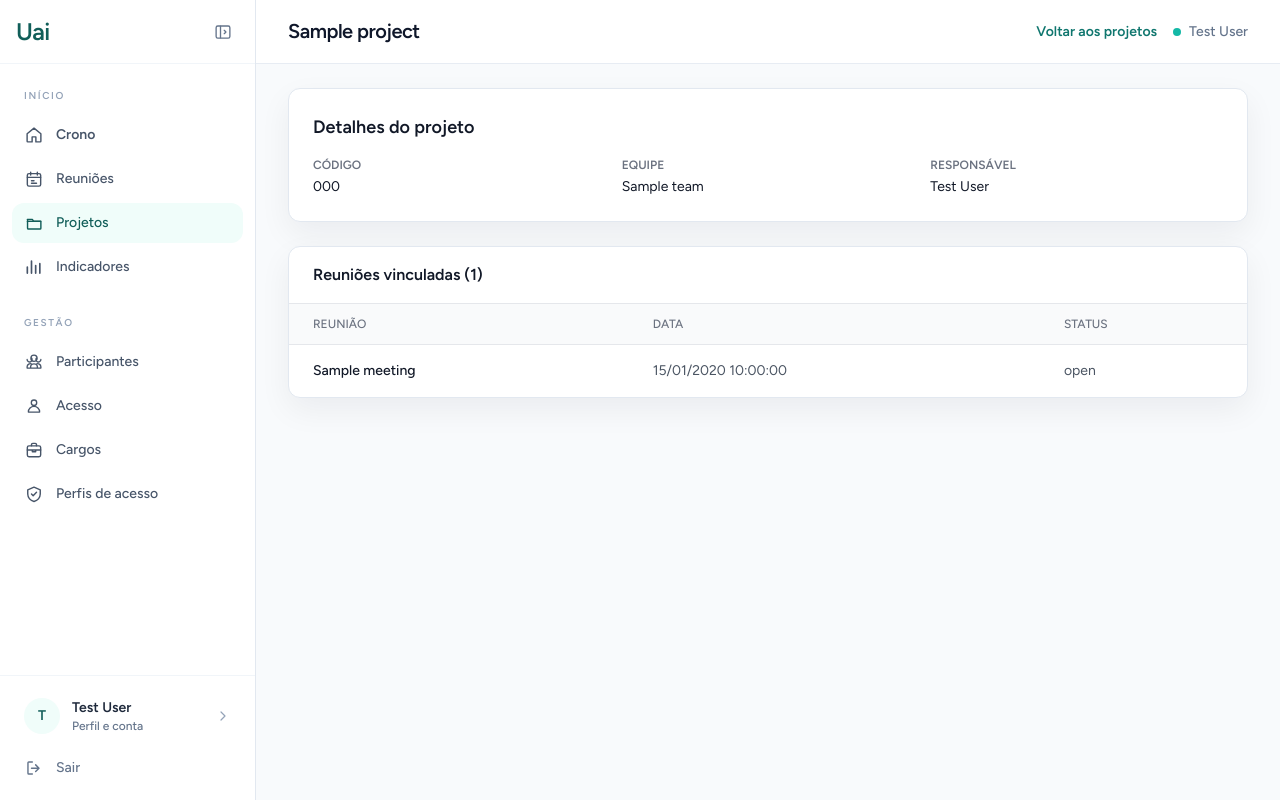
After one commit to MariCristianiRibeiro/ADS_MariRibeiro_Uai.exe, a Laravel app: page /projects/1 in a window 1280 px wide. The commit adds this page. Run offline with Laravel 12, Linux system fonts and the light colour scheme; a user stored in the database is signed in; data comes from the database, SQL or seed files in the repository; tables that the repository leaves empty hold one stand-in row (values such as "Sample post"); style sheets or scripts are compiled from the project's sources; parts of the project's set-up code (start-up, migrations or seed data) failed here and were passed over.

Commit message:
Ajuste de linhas para detalhes nos menus

```diff
--- a/app/Http/Controllers/ProjectController.php
+++ b/app/Http/Controllers/ProjectController.php
@@ -18,6 +18,15 @@ class ProjectController extends Controller
         return view('projects.index', [
             'projects' => Project::query()->withCount('meetings')->orderBy('name')->get(),
         ]);
+    }
+
+    public function show(Project $project): View
+    {
+        abort_unless(Auth::user()->hasPermission('projects.view'), 403);
+
+        $project->load(['team', 'manager', 'meetings' => fn ($query) => $query->orderByDesc('date')->orderByDesc('time')]);
+
+        return view('projects.show', compact('project'));
     }
 
     public function create(Request $request): View
--- a/resources/css/app.css
+++ b/resources/css/app.css
@@ -67,6 +67,8 @@ main .overflow-hidden.bg-white.rounded-lg, main .overflow-hidden.bg-white.rounde
 main table thead { background-color: var(--surface-soft); }
 main table tbody tr { transition: background-color .15s ease; }
 main table tbody tr:hover > td { background-color: #e5e7eb !important; }
+main table tbody tr.clickable-table-row { cursor: pointer; }
+main table tbody tr.clickable-table-row:focus-visible > td { outline: 2px solid rgba(15, 118, 110, .45); outline-offset: -2px; }
 main form label { line-height: 1.45; }
 main form button[type="submit"] { min-height: 2.65rem; border-radius: .5rem; font-weight: 650; transition: background-color .15s ease, box-shadow .15s ease, transform .15s ease; }
 main form button[type="submit"]:not(.bg-red-600):not(.bg-red-700):not(.bg-rose-600):not(.bg-rose-700):not(.bg-amber-600):not(.bg-amber-700):not(.bg-teal-700):not(.bg-transparent) { background-color: var(--ink); }
--- a/resources/views/access-profiles/index.blade.php
+++ b/resources/views/access-profiles/index.blade.php
@@ -2,5 +2,5 @@
     <x-slot name="header"><h2 class="font-semibold text-xl text-gray-800 leading-tight">Perfis de acesso</h2></x-slot>
     <div class="py-6"><div class="mx-auto max-w-7xl sm:px-6 lg:px-8"><div class="mb-4 flex flex-wrap items-center justify-between gap-3"><form method="GET"><input name="search" value="{{ request('search') }}" placeholder="Pesquisar perfil" class="rounded-md border-gray-300"><button class="ml-2 rounded bg-gray-800 px-4 py-2 text-white">Buscar</button></form><div class="flex flex-wrap gap-2">@can('access_profiles.administer')<a href="{{ route('access-profiles.permissions.create') }}" class="rounded border px-4 py-2">Nova permissão</a><a href="{{ route('access-profiles.audit') }}" class="rounded border px-4 py-2">Histórico de acessos</a>@endcan @can('access_profiles.create')<a href="{{ route('access-profiles.create') }}" class="rounded bg-gray-800 px-4 py-2 text-white">Novo perfil</a>@endcan</div></div>
         @if (session('success'))<p class="mb-4 text-green-700">{{ session('success') }}</p>@endif
-        <div class="overflow-x-auto rounded bg-white shadow"><table class="w-full"><thead><tr class="border-b text-left"><th class="p-4">Nome</th><th class="p-4">Permissões</th><th class="p-4">Status</th><th class="p-4">Ações</th></tr></thead><tbody>@forelse ($profiles as $profile)<tr class="border-b"><td class="p-4">{{ $profile->name }}<div class="text-sm text-gray-500">{{ $profile->description }}</div></td><td class="p-4">{{ $profile->permissions_count }}</td><td class="p-4">{{ $profile->active ? 'Ativo' : 'Inativo' }}</td><td class="p-4">@can('access_profiles.edit')<a class="text-teal-700" href="{{ route('access-profiles.edit', $profile) }}">Editar</a>@endcan @if ($profile->active) @can('access_profiles.administer')<form class="inline" method="POST" action="{{ route('access-profiles.deactivate', $profile) }}" onsubmit="return confirm('Inativar este perfil?')">@csrf @method('PATCH')<button class="ml-3 text-red-700">Inativar</button></form>@endcan @endif</td></tr>@empty<tr><td colspan="4" class="p-4">Nenhum perfil cadastrado.</td></tr>@endforelse</tbody></table></div>{{ $profiles->links() }}</div></div>
+        <div class="overflow-x-auto rounded bg-white shadow"><table class="w-full"><thead><tr class="border-b text-left"><th class="p-4">Nome</th><th class="p-4">Permissões</th><th class="p-4">Status</th><th class="p-4">Ações</th></tr></thead><tbody>@forelse ($profiles as $profile)<tr class="border-b clickable-table-row" role="link" tabindex="0" onclick="if (!event.target.closest('a, button, form')) window.location.href='{{ route('access-profiles.edit', $profile) }}'" onkeydown="if (event.key === 'Enter') window.location.href='{{ route('access-profiles.edit', $profile) }}'"><td class="p-4">{{ $profile->name }}<div class="text-sm text-gray-500">{{ $profile->description }}</div></td><td class="p-4">{{ $profile->permissions_count }}</td><td class="p-4">{{ $profile->active ? 'Ativo' : 'Inativo' }}</td><td class="p-4">@can('access_profiles.edit')<a class="text-teal-700" href="{{ route('access-profiles.edit', $profile) }}">Editar</a>@endcan @if ($profile->active) @can('access_profiles.administer')<form class="inline" method="POST" action="{{ route('access-profiles.deactivate', $profile) }}" onsubmit="return confirm('Inativar este perfil?')">@csrf @method('PATCH')<button class="ml-3 text-red-700">Inativar</button></form>@endcan @endif</td></tr>@empty<tr><td colspan="4" class="p-4">Nenhum perfil cadastrado.</td></tr>@endforelse</tbody></table></div>{{ $profiles->links() }}</div></div>
 </x-app-layout>
--- a/resources/views/job-positions/index.blade.php
+++ b/resources/views/job-positions/index.blade.php
@@ -2,5 +2,5 @@
     <x-slot name="header"><h2 class="font-semibold text-xl text-gray-800 leading-tight">Cargos</h2></x-slot>
     <div class="py-6"><div class="mx-auto max-w-7xl sm:px-6 lg:px-8"><div class="mb-4 flex justify-between"><form method="GET"><input name="search" value="{{ request('search') }}" placeholder="Pesquisar cargo" class="rounded-md border-gray-300"><button class="ml-2 rounded bg-gray-800 px-4 py-2 text-white">Buscar</button></form><a href="{{ route('job-positions.create') }}" class="rounded bg-gray-800 px-4 py-2 text-white">Novo cargo</a></div>
         @if (session('success'))<p class="mb-4 text-green-700">{{ session('success') }}</p>@endif
-        <div class="overflow-x-auto rounded bg-white shadow"><table class="w-full"><thead><tr class="border-b text-left"><th class="p-4">Cargo</th><th class="p-4">Código</th><th class="p-4">Participantes</th><th class="p-4">Status</th><th class="p-4">Ações</th></tr></thead><tbody>@forelse ($positions as $position)<tr class="border-b"><td class="p-4">{{ $position->name }}<div class="text-sm text-gray-500">{{ $position->description }}</div></td><td class="p-4">{{ $position->code }}</td><td class="p-4">{{ $position->users_count }}</td><td class="p-4">{{ $position->active ? 'Ativo' : 'Inativo' }}</td><td class="p-4"><a class="text-teal-700" href="{{ route('job-positions.edit', $position) }}">Editar</a>@if ($position->active)<form class="inline" method="POST" action="{{ route('job-positions.deactivate', $position) }}" onsubmit="return confirm('Inativar este cargo?')">@csrf @method('PATCH')<button class="ml-3 text-red-700">Inativar</button></form>@endif</td></tr>@empty<tr><td colspan="5" class="p-4">Nenhum cargo cadastrado.</td></tr>@endforelse</tbody></table></div>{{ $positions->links() }}</div></div>
+                        <div class="overflow-x-auto rounded bg-white shadow"><table class="w-full"><thead><tr class="border-b text-left"><th class="p-4">Cargo</th><th class="p-4">Código</th><th class="p-4">Participantes</th><th class="p-4">Status</th><th class="p-4">Ações</th></tr></thead><tbody>@forelse ($positions as $position)<tr class="border-b clickable-table-row" role="link" tabindex="0" onclick="if (!event.target.closest('a, button, form')) window.location.href='{{ route('job-positions.edit', $position) }}'" onkeydown="if (event.key === 'Enter') window.location.href='{{ route('job-positions.edit', $position) }}'"><td class="p-4">{{ $position->name }}<div class="text-sm text-gray-500">{{ $position->description }}</div></td><td class="p-4">{{ $position->code }}</td><td class="p-4">{{ $position->users_count }}</td><td class="p-4">{{ $position->active ? 'Ativo' : 'Inativo' }}</td><td class="p-4"><a class="text-teal-700" href="{{ route('job-positions.edit', $position) }}">Editar</a>@if ($position->active)<form class="inline" method="POST" action="{{ route('job-positions.deactivate', $position) }}" onsubmit="return confirm('Inativar este cargo?')">@csrf @method('PATCH')<button class="ml-3 text-red-700">Inativar</button></form>@endif</td></tr>@empty<tr><td colspan="5" class="p-4">Nenhum cargo cadastrado.</td></tr>@endforelse</tbody></table></div>{{ $positions->links() }}</div></div>
 </x-app-layout>
--- a/resources/views/participants/index.blade.php
+++ b/resources/views/participants/index.blade.php
@@ -60,7 +60,7 @@
                         </thead>
                         <tbody class="bg-white divide-y divide-gray-200">
                             @forelse ($participants as $participant)
-                                <tr>
+                                <tr class="clickable-table-row" role="link" tabindex="0" onclick="if (!event.target.closest('a, button, form')) window.location.href='{{ route('participants.edit', $participant) }}'" onkeydown="if (event.key === 'Enter') window.location.href='{{ route('participants.edit', $participant) }}'">
                                     <td class="px-6 py-4 whitespace-nowrap text-sm text-gray-900">{{ $participant->name }}</td>
                                     <td class="px-6 py-4 whitespace-nowrap text-sm text-gray-600">{{ $participant->email }}</td>
                                     <td class="px-6 py-4 whitespace-nowrap text-sm text-gray-600">{{ $participant->phone ?? '-' }}</td>
--- a/resources/views/projects/index.blade.php
+++ b/resources/views/projects/index.blade.php
@@ -27,13 +27,15 @@
                                 <tr>
                                     <th scope="col" class="px-6 py-3 text-left text-xs font-medium uppercase tracking-wider text-gray-500">Projeto</th>
                                     <th scope="col" class="px-6 py-3 text-left text-xs font-medium uppercase tracking-wider text-gray-500">Reuniões vinculadas</th>
+                                    <th scope="col" class="px-6 py-3 text-left text-xs font-medium uppercase tracking-wider text-gray-500">Ações</th>
                                 </tr>
                             </thead>
                             <tbody class="divide-y divide-gray-200 bg-white">
                                 @foreach ($projects as $project)
-                                    <tr>
+                                    <tr class="clickable-table-row" role="link" tabindex="0" onclick="if (!event.target.closest('a, button, form')) window.location.href='{{ route('projects.show', $project) }}'" onkeydown="if (event.key === 'Enter') window.location.href='{{ route('projects.show', $project) }}'">
                                         <td class="whitespace-nowrap px-6 py-4 text-sm font-medium text-gray-900">{{ $project->name }}</td>
                                         <td class="whitespace-nowrap px-6 py-4 text-sm text-gray-600">{{ $project->meetings_count }}</td>
+                                        <td class="whitespace-nowrap px-6 py-4 text-sm"><a href="{{ route('projects.show', $project) }}" class="text-teal-700 hover:text-teal-900">Detalhes</a></td>
                                     </tr>
                                 @endforeach
                             </tbody>
--- /dev/null
+++ b/resources/views/projects/show.blade.php
@@ -0,0 +1,45 @@
+<x-app-layout>
+    <x-slot name="header">
+        <div class="flex items-center justify-between gap-4">
+            <h2 class="text-xl font-semibold leading-tight text-gray-800">{{ $project->name }}</h2>
+            <a href="{{ route('projects.index') }}" class="text-sm font-semibold text-teal-700 hover:text-teal-900">Voltar aos projetos</a>
+        </div>
+    </x-slot>
+
+    <div class="py-6">
+        <div class="mx-auto max-w-7xl space-y-6 sm:px-6 lg:px-8">
+            <section class="rounded-lg bg-white p-6 shadow-sm">
+                <h3 class="text-lg font-semibold text-gray-900">Detalhes do projeto</h3>
+                <dl class="mt-4 grid gap-4 sm:grid-cols-3">
+                    <div><dt class="text-xs font-semibold uppercase text-gray-500">Código</dt><dd class="mt-1 text-sm text-gray-900">{{ $project->code }}</dd></div>
+                    <div><dt class="text-xs font-semibold uppercase text-gray-500">Equipe</dt><dd class="mt-1 text-sm text-gray-900">{{ $project->team?->name ?? 'Não vinculada' }}</dd></div>
+                    <div><dt class="text-xs font-semibold uppercase text-gray-500">Responsável</dt><dd class="mt-1 text-sm text-gray-900">{{ $project->manager?->name ?? 'Não definido' }}</dd></div>
+                </dl>
+            </section>
+
+            <section class="overflow-hidden rounded-lg bg-white shadow-sm">
+                <div class="border-b border-gray-200 px-6 py-4">
+                    <h3 class="font-semibold text-gray-900">Reuniões vinculadas ({{ $project->meetings->count() }})</h3>
+                </div>
+                <div class="overflow-x-auto">
+                    <table class="min-w-full divide-y divide-gray-200">
+                        <thead class="bg-gray-50">
+                            <tr><th class="px-6 py-3 text-left text-xs font-medium uppercase text-gray-500">Reunião</th><th class="px-6 py-3 text-left text-xs font-medium uppercase text-gray-500">Data</th><th class="px-6 py-3 text-left text-xs font-medium uppercase text-gray-500">Status</th></tr>
+                        </thead>
+                        <tbody class="divide-y divide-gray-200">
+                            @forelse ($project->meetings as $meeting)
+                                <tr class="clickable-table-row" role="link" tabindex="0" onclick="window.location.href='{{ route('meetings.show', $meeting) }}'" onkeydown="if (event.key === 'Enter') window.location.href='{{ route('meetings.show', $meeting) }}'">
+                                    <td class="whitespace-nowrap px-6 py-4 text-sm font-medium text-gray-900">{{ $meeting->title }}</td>
+                                    <td class="whitespace-nowrap px-6 py-4 text-sm text-gray-600">{{ $meeting->date?->format('d/m/Y') ?? '—' }} {{ $meeting->time ?? '' }}</td>
+                                    <td class="whitespace-nowrap px-6 py-4 text-sm text-gray-600">{{ ['draft' => 'Rascunho', 'scheduled' => 'Agendada', 'ongoing' => 'Em andamento', 'completed' => 'Concluída', 'canceled' => 'Cancelada'][$meeting->status] ?? $meeting->status }}</td>
+                                </tr>
+                            @empty
+                                <tr><td colspan="3" class="px-6 py-8 text-center text-sm text-gray-500">Este projeto ainda não tem reuniões vinculadas.</td></tr>
+                            @endforelse
+                        </tbody>
+                    </table>
+                </div>
+            </section>
+        </div>
+    </div>
+</x-app-layout>
--- a/resources/views/teams/index.blade.php
+++ b/resources/views/teams/index.blade.php
@@ -52,7 +52,7 @@
                             </thead>
                             <tbody class="divide-y divide-gray-200 bg-white">
                                 @foreach ($teams as $team)
-                                    <tr>
+                                    <tr class="clickable-table-row" role="link" tabindex="0" onclick="if (!event.target.closest('a, button, form')) window.location.href='{{ route('teams.edit', $team) }}'" onkeydown="if (event.key === 'Enter') window.location.href='{{ route('teams.edit', $team) }}'">
                                         <td class="whitespace-nowrap px-6 py-4 text-sm font-medium text-gray-900">{{ $team->name }}</td>
                                         <td class="whitespace-nowrap px-6 py-4 text-sm text-gray-600">{{ $team->directorate->name }}</td>
                                         <td class="whitespace-nowrap px-6 py-4 text-sm text-gray-600">{{ $team->members_count }}</td>
--- a/resources/views/users/index.blade.php
+++ b/resources/views/users/index.blade.php
@@ -71,7 +71,7 @@
                         </thead>
                         <tbody class="bg-white divide-y divide-gray-200">
                             @forelse ($users as $user)
-                                <tr>
+                                <tr class="clickable-table-row" role="link" tabindex="0" onclick="if (!event.target.closest('a, button, form')) window.location.href='{{ route('users.edit', $user) }}'" onkeydown="if (event.key === 'Enter') window.location.href='{{ route('users.edit', $user) }}'">
                                     <td class="px-6 py-4 whitespace-nowrap text-sm text-gray-900">{{ $user->name }}</td>
                                     <td class="px-6 py-4 whitespace-nowrap text-sm text-gray-600">{{ $user->email }}</td>
                                     <td class="px-6 py-4 whitespace-nowrap text-sm text-gray-700">{{ ['admin' => 'Administrador geral', 'hr' => 'RH', 'executive' => 'Executiva', 'director' => 'Diretor', 'director_commercial' => 'Diretor Comercial', 'director_network' => 'Diretor de Rede', 'manager' => 'Gestor', 'participant' => 'Colaborador'][$user->role] ?? 'Colaborador' }}</td>
--- a/routes/web.php
+++ b/routes/web.php
@@ -28,6 +28,7 @@ Route::middleware('auth')->group(function () {
     Route::resource('participants', ParticipantController::class)->except(['show'])->middleware('permission:participants.view');
     Route::get('/projects', [ProjectController::class, 'index'])->middleware('permission:projects.view')->name('projects.index');
     Route::get('/projects/create', [ProjectController::class, 'create'])->middleware('permission:projects.create')->name('projects.create');
+    Route::get('/projects/{project}', [ProjectController::class, 'show'])->middleware('permission:projects.view')->name('projects.show');
     Route::post('/projects', [ProjectController::class, 'store'])->middleware('permission:projects.create')->name('projects.store');
     Route::get('/meetings/{meeting}/closeout', [MeetingController::class, 'closeout'])->middleware('permission:meetings.view')->name('meetings.closeout');
     Route::post('/meetings/{meeting}/timer/start', [MeetingController::class, 'startTimer'])->middleware('permission:meetings.view')->name('meetings.timer.start');
```
